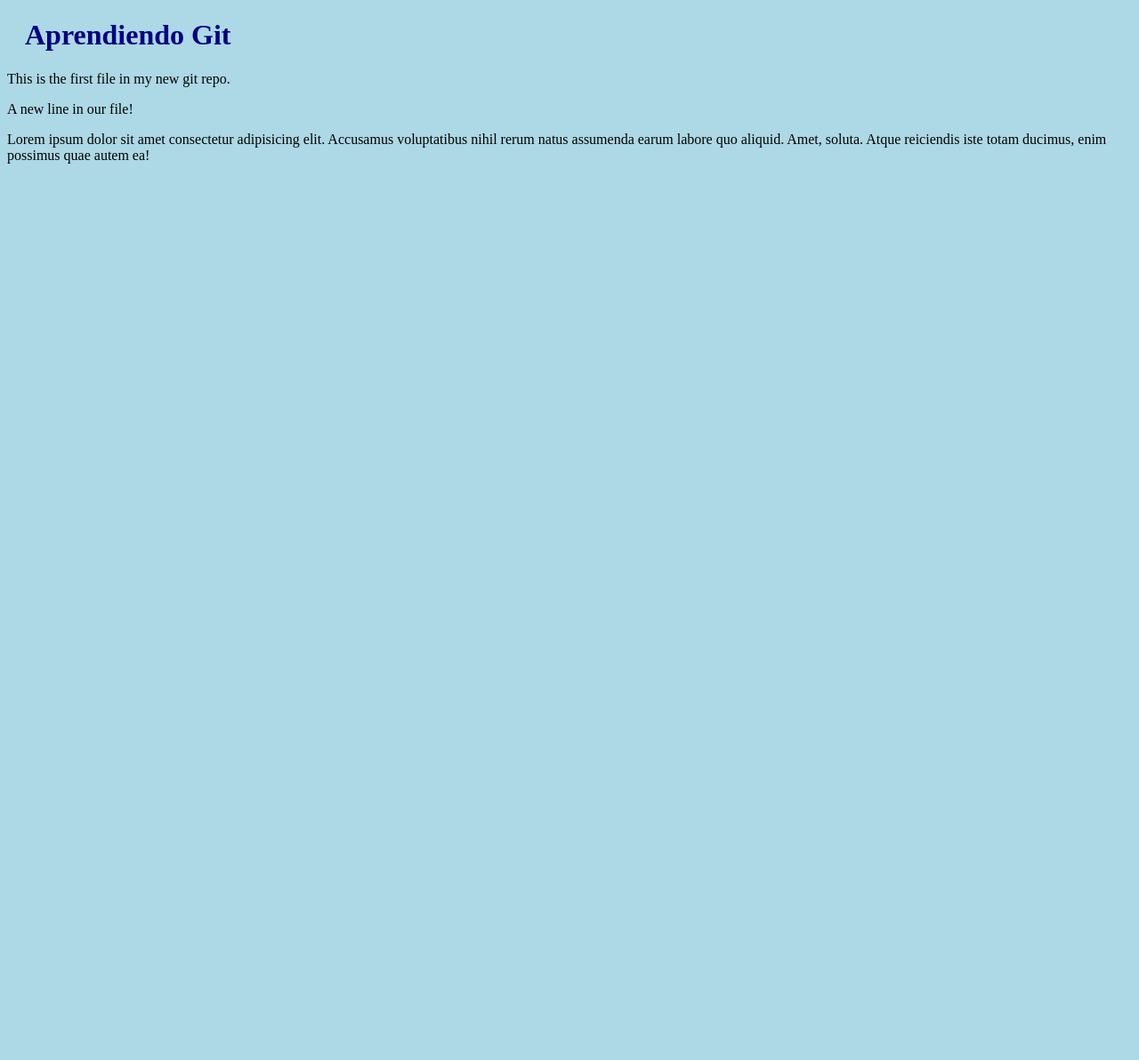
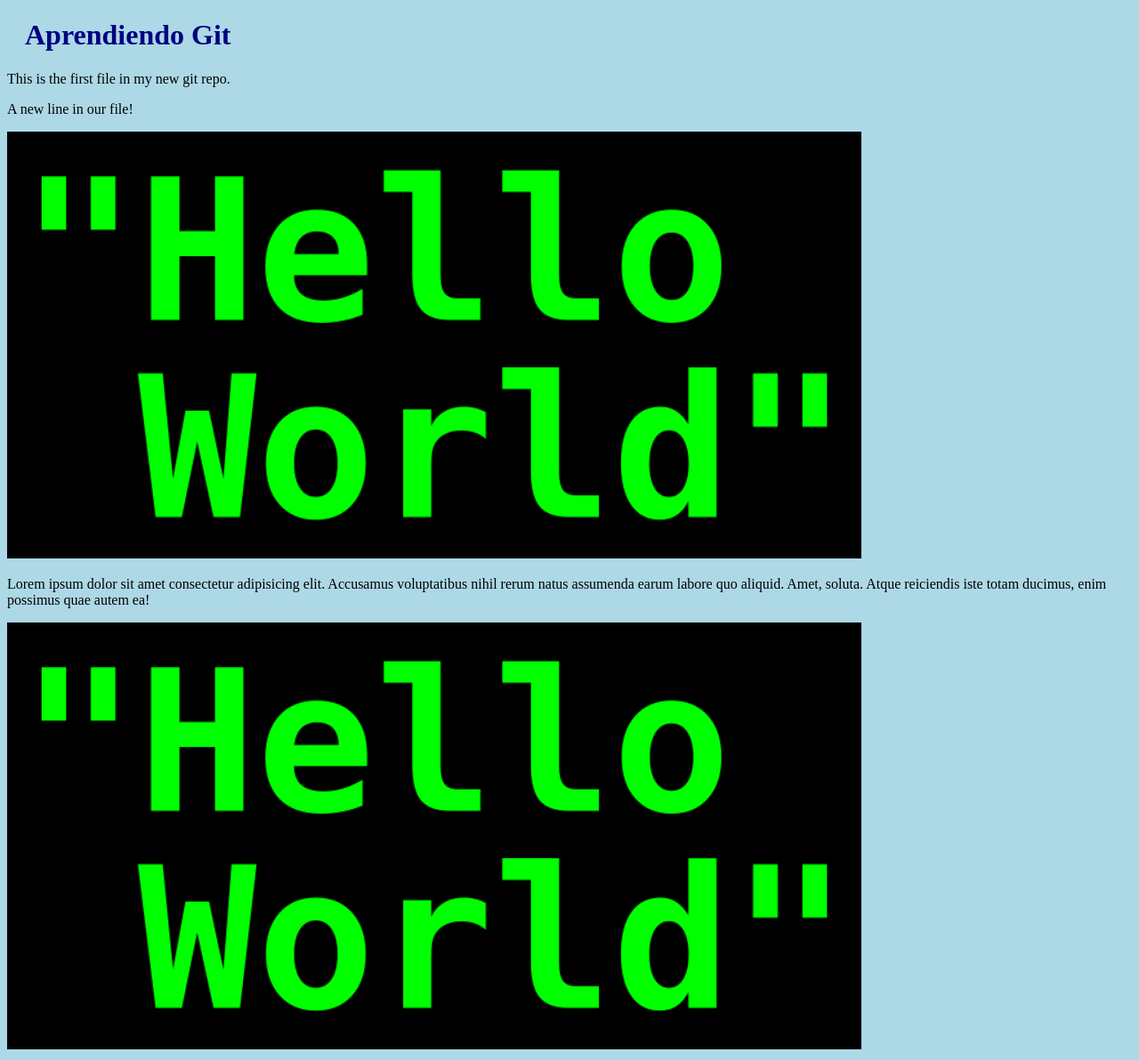
Before and after one commit to Rz1209/hello-world, a plain HTML site: page index.html in a window 1280 px wide. Shown: the whole page at 89% size. Before the commit the page ends 800 px from the top, so only its background shows below. Drawn offline with Linux system fonts and the light colour scheme.

Commit message:
Added new images

```diff
--- a/index.html
+++ b/index.html
@@ -11,6 +11,10 @@
     <p>This is the first file in my new git repo.</p>
     <p>A new line in our file!</p>
 
+    <div><img src="HelloWorld.svg.png" alt="Helloworlk.svg.png" style="width:100%;max-width:960px"></div>
+
     <p>Lorem ipsum dolor sit amet consectetur adipisicing elit. Accusamus voluptatibus nihil rerum natus assumenda earum labore quo aliquid. Amet, soluta. Atque reiciendis iste totam ducimus, enim possimus quae autem ea!</p>
+    <div><img src="HelloWorld.svg.png" alt="Helloworlk.svg.png" style="width:100%;max-width:960px"></div>
+
 </body>
 </html>
```
